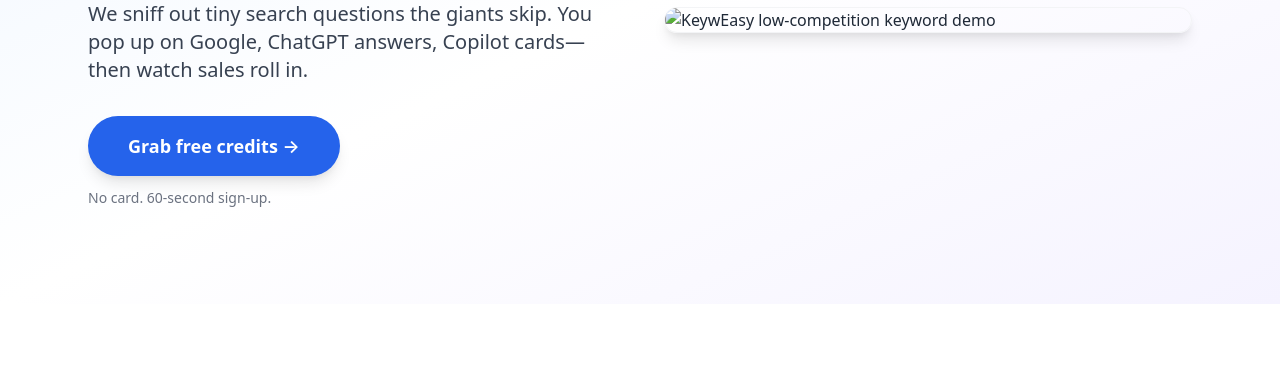
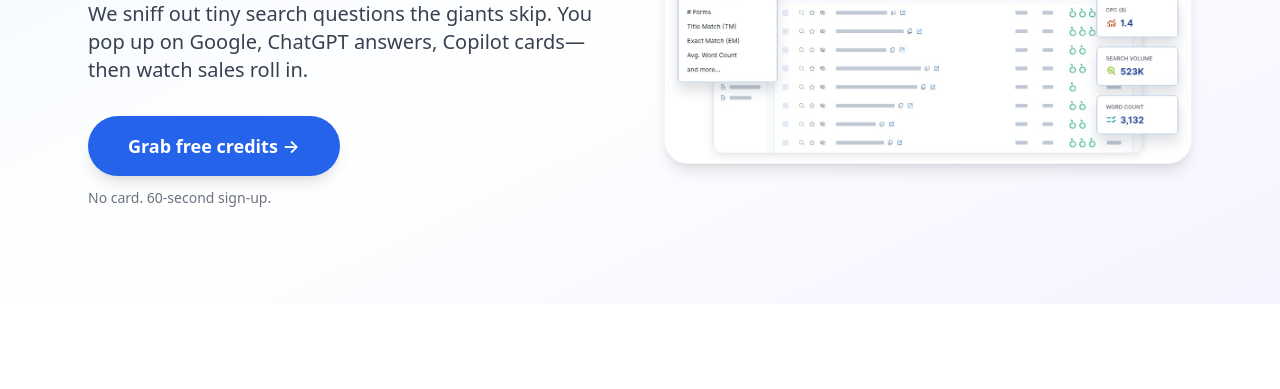
Before and after one commit to readthisnow/keyweasy-find-easy-to-rank-ai-seo-keywords-in-seconds-2025-05-23-mlc52, a plain HTML site: page index.html in a window 1280 px wide. Shown: the part 296-685 px from the top of the page. Drawn offline with nearby package versions, Linux system fonts and the light colour scheme.

Commit message:
Update index.html

```diff
--- a/index.html
+++ b/index.html
@@ -40,7 +40,7 @@
       </div>
       <!-- hero image -->
       <div>
-        <img src="/images/keyweasy-kgr-low hanging-fruit-ai-keyword-research-demo-1.jpg" alt="KeywEasy low-competition keyword demo" class="rounded-3xl shadow-lg border border-gray-100 w-full">
+        <img src="/images/aikeywordsdemo.jpg" alt="KeywEasy low-competition keyword demo" class="rounded-3xl shadow-lg border border-gray-100 w-full">
       </div>
     </div>
   </div>
```
